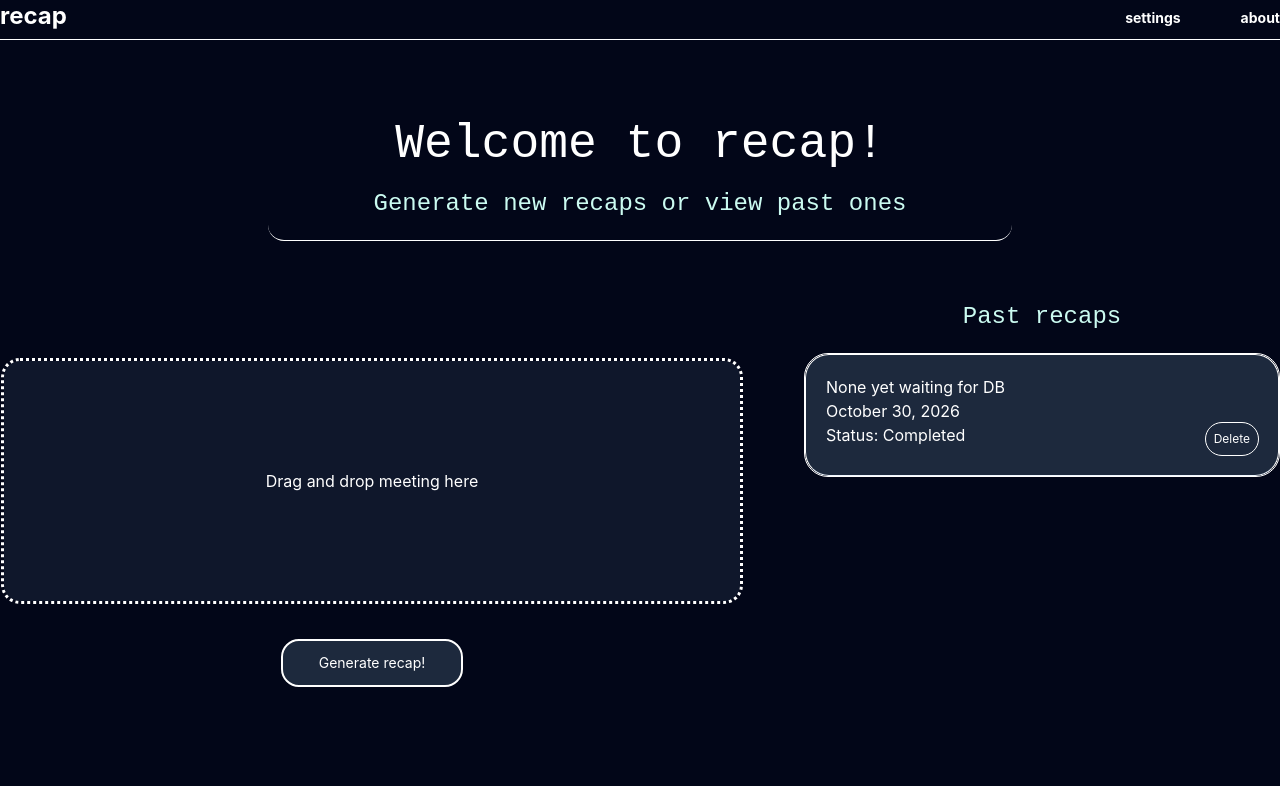
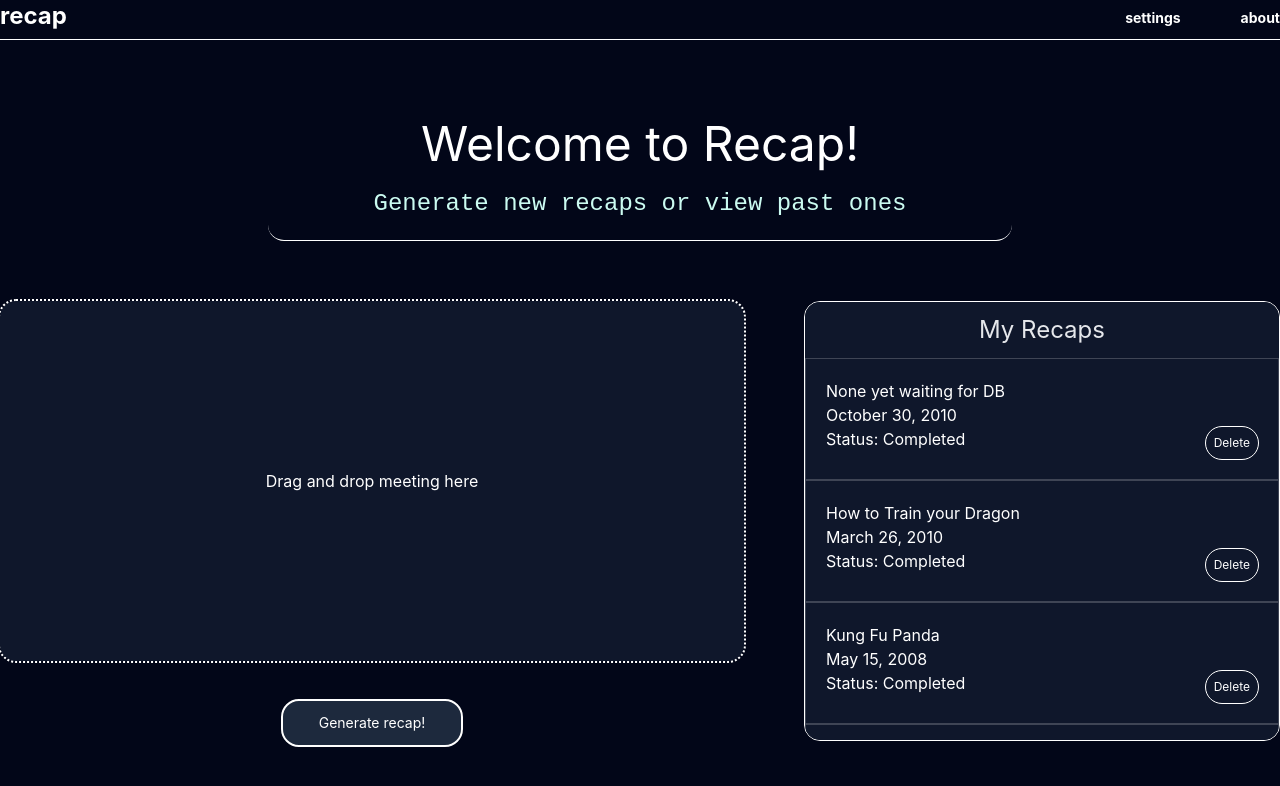
Before and after one commit to nick-yoderia/Recap, a React app in the folder front-end/: page / in a window 1280 px wide. Shown: the top 786 px of the page. Built offline with nearby package versions, Linux system fonts and the light colour scheme; the HTML template or start-up script is replaced by a standard one.

Commit message:
Fix meetings list

```diff
--- a/front-end/src/Pages/UploadScrean.jsx
+++ b/front-end/src/Pages/UploadScrean.jsx
@@ -5,16 +5,16 @@ import RecapDisplayBox from "../components/RecapDisplayBox"
 export default function UploadScreen () {
 
     return (
-    <div className = 'sm:grid sm:grid-cols-5 sm:h-screen sm:py-5 sm:p-0 p-5 sm:gap-15'>
+    <div className = 'sm:grid sm:grid-cols-5 sm:h-screen sm:py-5 sm:p-0 p-5 sm:gap-15 font-sans'>
 
-     <div className = 'sm:col-span-3 sm:col-start-2 sm:row-start-2 text-center font-mono text-3xl sm:text-5xl border-b rounded-2xl'>
-          Welcome to recap!
-          <span className = 'sm:text-2xl text-sm flex flex-col py-5 text-light text-teal-100 sm:row-start-3 '>
+     <div className = 'sm:col-span-3 sm:col-start-2 sm:row-start-2 text-center text-3xl sm:text-5xl border-b rounded-2xl'>
+          Welcome to Recap!
+          <span className = 'sm:text-2xl font-mono text-sm flex flex-col py-5 text-light text-teal-100 sm:row-start-3 '>
             Generate new recaps or view past ones
           </span>
       </div>
 
-      <div className = 'sm:col-span-3 sm:col-start-1 sm:pt-0 pt-10 text-md sm:row-start-4 place-content-center sm:p-1 p-3'>
+      <div className = 'sm:col-span-3 sm:col-start-1  sm:row-start-3 sm:row-span-10'>
           <FileUploader />
           <div className = 'flex justify-center text-sm pt-10 place-content-center'>
               <AnimatedButton>Generate recap!</AnimatedButton>
@@ -22,20 +22,51 @@ export default function UploadScreen () {
       </div>
 
 
-      <div className = 'sm:col-span-2 sm:col-start-4 sm:row-start-3 sm:row-span-10'>
-        <div className='text-center font-mono text-2xl sm:pt-0 pt-10 sm:pb-5 text-teal-100'>
-          Past recaps
-        </div>
+      <div className = 'sm:col-span-2 sm:col-start-4  sm:row-start-3'>
+        <div className=' overflow-auto scrollbar-thin scrollbar-thumb-gray-400  border rounded-2xl max-h-[30vh] bg-slate-900 sm:max-h-[55vh] sm:h-auto sm:row-start-3 text-1xl'>
+          <div className = 'p-3 flex  place-content-center overflow-visible'>
+            <div className='text-center text-2xl w-full text-gray-200 '>
+              My Recaps
+            </div>
 
-        <div className=' overflow-auto border rounded-3xl max-h-[30vh] sm:max-h-[50vh] sm:h-auto sm:row-start-3 text-1xl'>
-          <div className = ''>
+
+          </div>
+
+          <div className = 'overflow-hidden'>
               <RecapDisplayBox
+              meeting={{
+                id: 123,
+                title: "None yet waiting for  DB",
+                date: "October 30, 2010",
+                status: "Completed"
+            }}
+            />
+            <RecapDisplayBox
+              meeting={{
+                id: 123,
+                title: "How to Train your Dragon",
+                date: "March 26, 2010",
+                status: "Completed"
+            }}
+            />
+                       <RecapDisplayBox
+              meeting={{
+                id: 123,
+                title: "Kung Fu Panda",
+                date: "May 15, 2008",
+                status: "Completed"
+            }}
+            />
+                       <RecapDisplayBox
               meeting={{
                 id: 123,
                 title: "None yet waiting for  DB",
                 date: "October 30, 2026",
                 status: "Completed"
-            }} />
+            }}
+            />
+
+
           </div>
         </div>
       </div>
--- a/front-end/src/components/FileUploader.jsx
+++ b/front-end/src/components/FileUploader.jsx
@@ -26,8 +26,8 @@ export default function FileUploader() {
 
         <div
             className='sm:w-full sm:mx-auto flex justify-center text-white
-                    rounded-2xl outline-3 outline-dotted hover:opacity-70 overflow-hidden
-                    cursor-pointer min-h-[30vh] bg-slate-900'
+                    rounded-2xl outline-2 outline-dotted hover:opacity-70 overflow-hidden
+                    cursor-pointer max-h-[45vh] h-full bg-slate-900'
 
             onClick={()=> uploadRef.current.click()}
 
--- a/front-end/src/components/RecapDisplayBox.jsx
+++ b/front-end/src/components/RecapDisplayBox.jsx
@@ -2,8 +2,8 @@
 
 export default function RecapDisplayBox ({ meeting }){
     return (
-        <div className="text-white bg-slate-800 border border-b-blue-50
-        rounded-3xl hover:opacity-85 p-5 flex flex-col"
+        <div className="text-white bg-slate-900 border-[0.25px] border-white/20
+         hover:opacity-85 p-5 flex flex-col "
 
         onClick = {()=> console.log("Send GET request for meeting ID")}
         >
```
